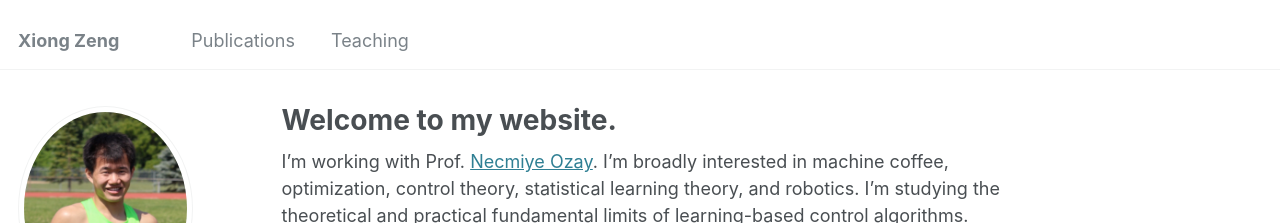
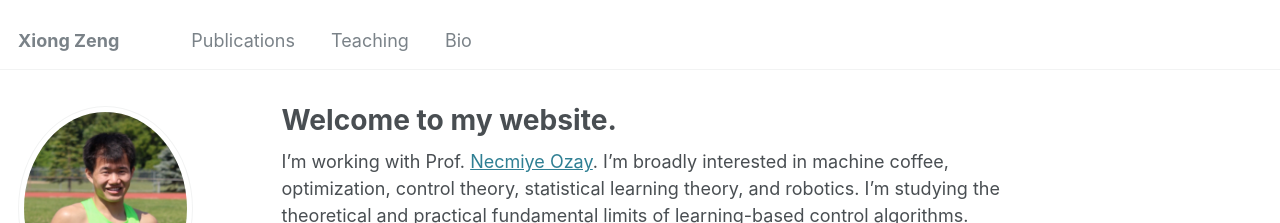
Before and after one commit to zengxiong111/zengxiong.github.io, a Jekyll site: the page built from _pages/about.md, in a window 1280 px wide. Shown: the top 223 px of the page. Built offline with Jekyll 4.4.1, drawn with Linux system fonts in a browser that asks for light colours; some web fonts are replaced.

Commit message:
Update navigation.yml

```diff
--- a/_data/navigation.yml
+++ b/_data/navigation.yml
@@ -23,5 +23,5 @@ main:
   # - title: "CV"
   #   url: /cv/
 
-  # - title: "Misc"
-  #   url: /markdown/
+  - title: "Bio"
+    url: /markdown/
```
